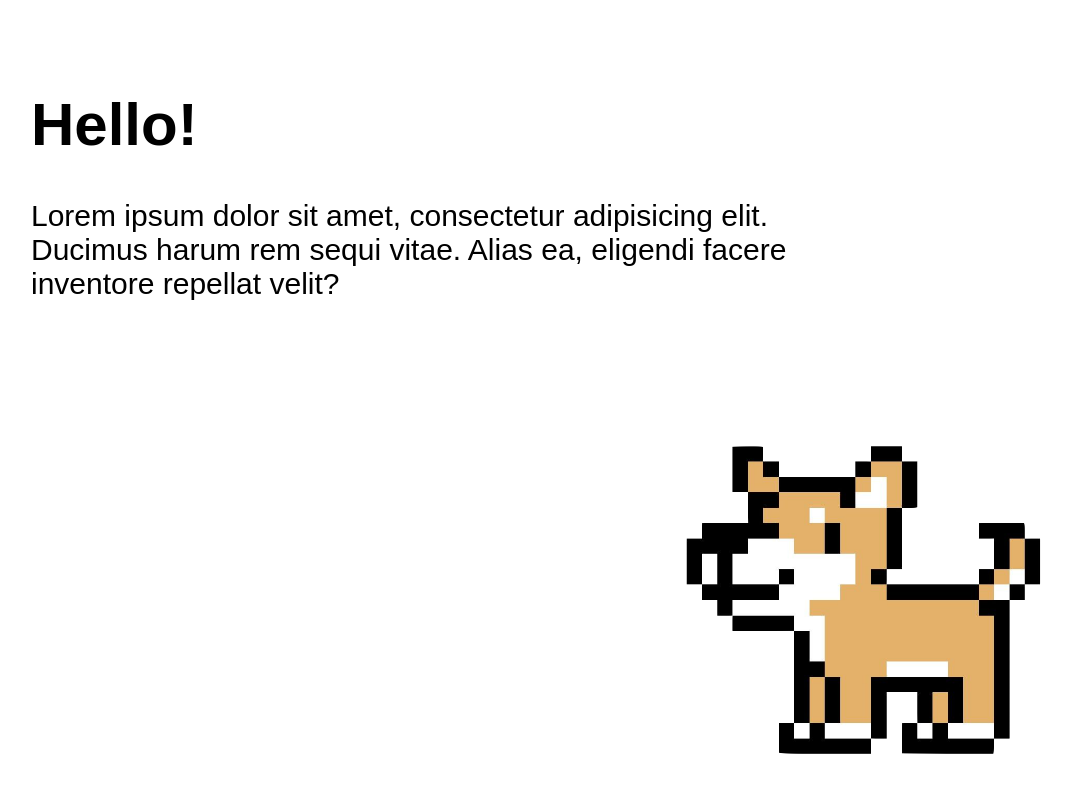
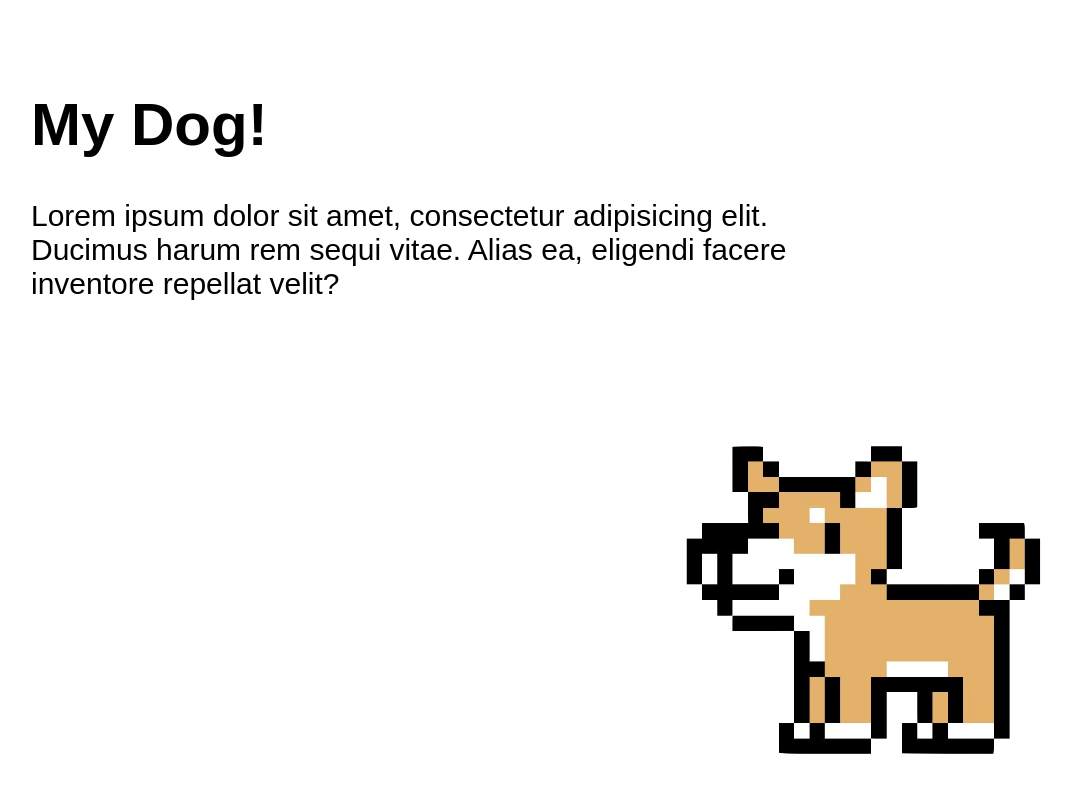
Before and after one commit to Lekso4ka/my-first-app, a plain HTML site: page index.html in a window 1280 px wide. Shown: the whole page, without its empty margins (209-1280 px from the left). Drawn offline with Linux system fonts and the light colour scheme.

Commit message:
Изменен заголовок

```diff
--- a/index.html
+++ b/index.html
@@ -6,7 +6,7 @@
     <link rel="stylesheet" href="style.css">
 </head>
 <body>
-    <h1>Hello!</h1>
+    <h1>My Dog!</h1>
     <p>Lorem ipsum dolor sit amet, consectetur adipisicing elit. Ducimus harum rem sequi vitae. Alias ea, eligendi facere inventore repellat velit?</p>
 </body>
 </html>
```
